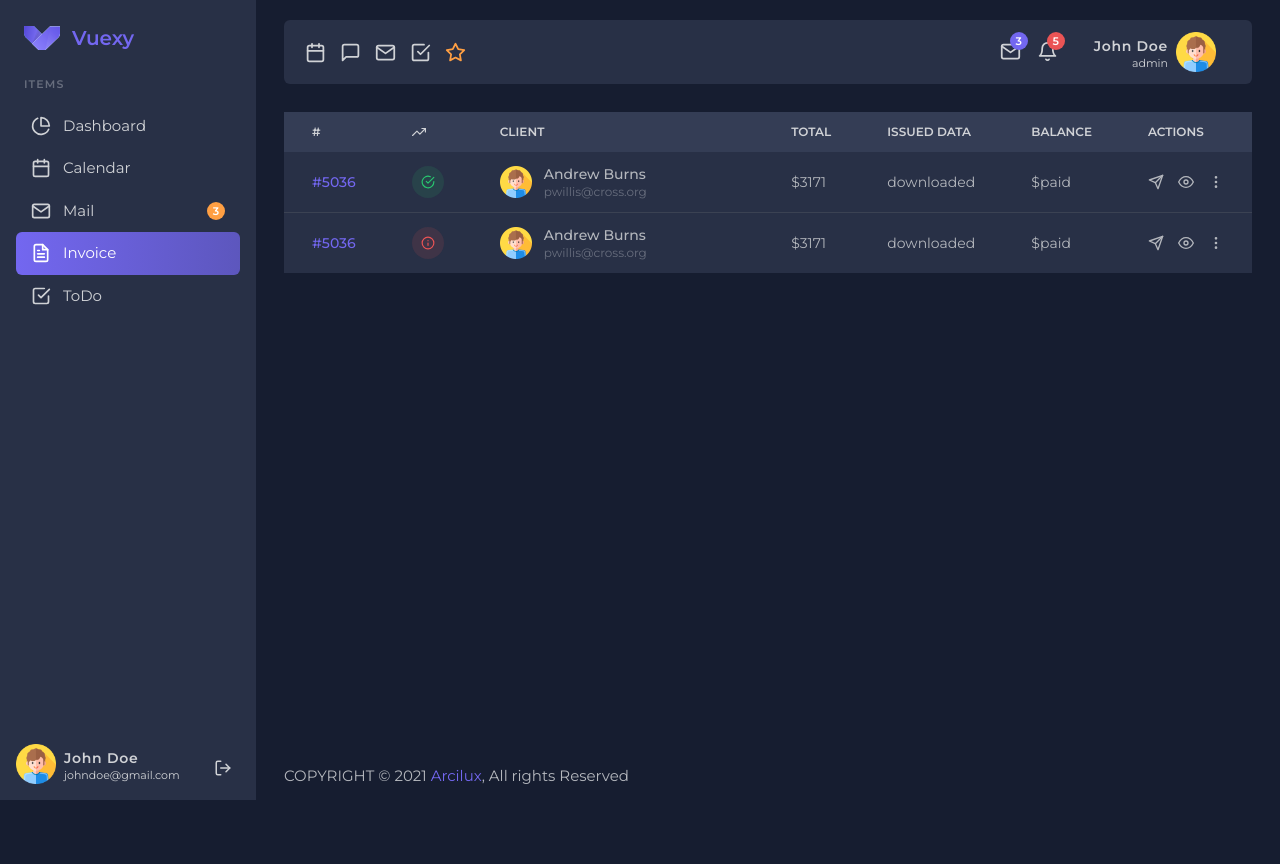
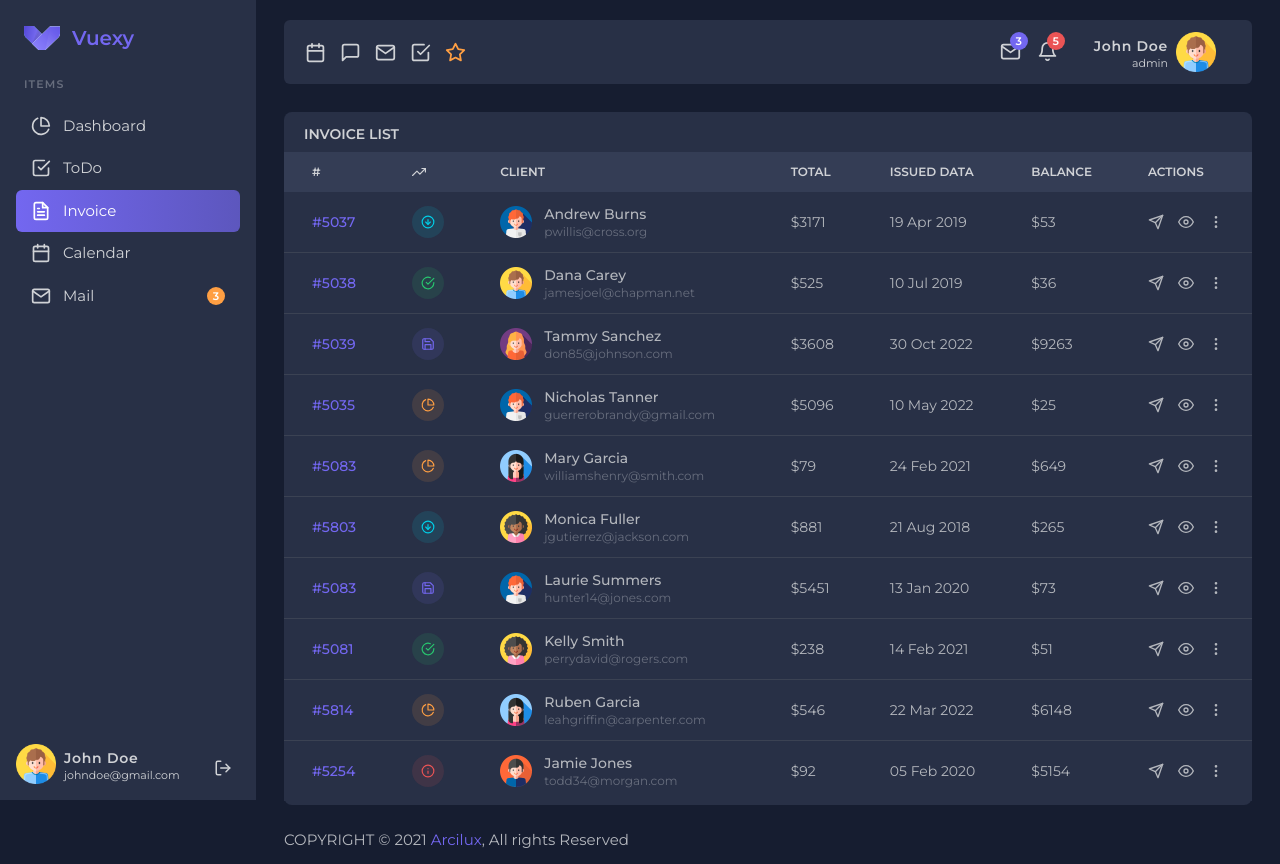
Before and after one commit to alireza-askarpour/admin-dashboard, a React (Create React App) app: page /invoice in a window 1280 px wide. Before the commit the page ends 800 px from the top, so only its background shows below. Built offline with nearby package versions, Linux system fonts and the light colour scheme.

Commit message:
feat: implement invoice page

```diff
--- a/src/components/pages/invoice/Record.tsx
+++ b/src/components/pages/invoice/Record.tsx
@@ -3,6 +3,7 @@ import Table from '../../shared/Table'
 import RecordDropdown from './RecordDropdown'
 
 interface IRecordProps {
+  id: string
   name: string
   email: string
   image: string
@@ -59,7 +60,9 @@ const Record = (props: IRecordProps) => {
   return (
     <Table.Row>
       <Table.Cell collapsing>
-        <span className="text-indigo-main font-medium text-sm cursor-pointer">#5036</span>
+        <span className="text-indigo-main font-medium text-sm cursor-pointer">
+          {props.id}
+        </span>
       </Table.Cell>
 
       <Table.Cell collapsing>
--- /dev/null
+++ b/src/constants/invoice_list.ts
@@ -0,0 +1,113 @@
+export interface IInvoice {
+  id: string
+  name: string
+  email: string
+  avatar: any
+  total: number
+  issuedDate: string
+  balance: string
+  status: 'downloaded' | 'draft' | 'paid' | 'partial-payment' | 'past-due'
+}
+
+export const INVOICE_LIST: IInvoice[] = [
+  {
+    id: '#5037',
+    name: 'Andrew Burns',
+    email: 'pwillis@cross.org',
+    avatar: '/images/man-2.png',
+    total: 3171,
+    issuedDate: '19 Apr 2019',
+    balance: '53',
+    status: 'downloaded',
+  },
+  {
+    id: '#5038',
+    name: 'Dana Carey',
+    email: 'jamesjoel@chapman.net',
+    avatar: '/images/user.png',
+    total: 525,
+    issuedDate: '10 Jul 2019',
+    balance: '36',
+    status: 'paid',
+  },
+  {
+    id: '#5039',
+    name: 'Tammy Sanchez',
+    email: 'don85@johnson.com',
+    avatar: '/images/woman-1.png',
+    total: 3608,
+    issuedDate: '30 Oct 2022',
+    balance: '9263',
+    status: 'draft',
+  },
+  {
+    id: '#5035',
+    name: 'Nicholas Tanner',
+    email: 'guerrerobrandy@gmail.com',
+    avatar: '/images/man-2.png',
+    total: 5096,
+    issuedDate: '10 May 2022',
+    balance: '25',
+    status: 'partial-payment',
+  },
+  {
+    id: '#5083',
+    name: 'Mary Garcia',
+    email: 'williamshenry@smith.com',
+    avatar: '/images/woman-3.png',
+    total: 79,
+    issuedDate: '24 Feb 2021',
+    balance: '649',
+    status: 'partial-payment',
+  },
+  {
+    id: '#5803',
+    name: 'Monica Fuller',
+    email: 'jgutierrez@jackson.com',
+    avatar: '/images/woman-2.png',
+    total: 881,
+    issuedDate: '21 Aug 2018',
+    balance: '265',
+    status: 'downloaded',
+  },
+  {
+    id: '#5083',
+    name: 'Laurie Summers',
+    email: 'hunter14@jones.com',
+    avatar: '/images/man-2.png',
+    total: 5451,
+    issuedDate: '13 Jan 2020',
+    balance: '73',
+    status: 'draft',
+  },
+  {
+    id: '#5081',
+    name: 'Kelly Smith',
+    email: 'perrydavid@rogers.com',
+    avatar: '/images/woman-2.png',
+    total: 238,
+    issuedDate: '14 Feb 2021',
+    balance: '51',
+    status: 'paid',
+  },
+  {
+    id: '#5814',
+    name: 'Ruben Garcia',
+    email: 'leahgriffin@carpenter.com',
+    avatar: '/images/woman-3.png',
+    total: 546,
+    issuedDate: '22 Mar 2022',
+    balance: '6148',
+    status: 'partial-payment',
+  },
+  {
+    id: '#5254',
+    name: 'Jamie Jones',
+    email: 'todd34@morgan.com',
+    avatar: '/images/man-1.png',
+    total: 92,
+    issuedDate: '05 Feb 2020',
+    balance: '5154',
+    status: 'past-due',
+  },
+]
--- a/src/constants/navigation_items.tsx
+++ b/src/constants/navigation_items.tsx
@@ -4,6 +4,18 @@ export const navigationItems = [
     title: 'Dashboard',
     icon: 'Chart',
     route: '/',
+  },
+  {
+    id: 5,
+    title: 'ToDo',
+    icon: 'Task',
+    route: '/todo',
+  },
+  {
+    id: 4,
+    title: 'Invoice',
+    icon: 'FileText',
+    route: '/invoice',
   },
   {
     id: 2,
@@ -18,16 +30,4 @@ export const navigationItems = [
     route: '/mail',
     badge: 3,
   },
-  {
-    id: 4,
-    title: 'Invoice',
-    icon: 'FileText',
-    route: '/invoice',
-  },
-  {
-    id: 5,
-    title: 'ToDo',
-    icon: 'Task',
-    route: '/todo',
-  },
 ]
--- a/src/containers/Invoice.tsx
+++ b/src/containers/Invoice.tsx
@@ -1,16 +1,14 @@
-import { FC } from 'react'
-
 import Table from '../components/shared/Table'
 import Record from '../components/pages/invoice/Record'
 import Icon from '../components/shared/Icon'
 
-const LIST_ITEMS = [
-  {  }
-]
+import { INVOICE_LIST } from '../constants/invoice_list'
 
-const Invoice: FC = () => {
+const Invoice = () => {
   return (
-    <section>
+    <section className="pt-3 pb-1 bg-[#283046] rounded-lg">
+      <h1 className="mb-2 ml-5 uppercase font-semibold text-sm">Invoice list</h1>
+      <div className="w-full overflow-x-auto">
         <Table>
           <Table.Header>
             <Table.Row>
@@ -28,33 +26,29 @@ const Invoice: FC = () => {
               <Table.HeaderCell collapsing className="uppercase">
                 Balance
               </Table.HeaderCell>
-            <Table.HeaderCell collapsing collapse className="uppercase">
+              <Table.HeaderCell collapsing className="uppercase">
                 Actions
               </Table.HeaderCell>
             </Table.Row>
           </Table.Header>
 
           <Table.Body>
+            {INVOICE_LIST.map((item, index) => (
               <Record
-            name="Andrew Burns"
-            email="pwillis@cross.org"
-            image="/images/user.png"
-            total={3171}
-            issuedDate="downloaded"
-            balance="paid"
-            status="paid"
+                key={index}
+                id={item.id}
+                name={item.name}
+                email={item.email}
+                image={item.avatar}
+                total={item.total}
+                issuedDate={item.issuedDate}
+                balance={item.balance}
+                status={item.status}
               />
-          <Record
-            name="Andrew Burns"
-            email="pwillis@cross.org"
-            image="/images/user.png"
-            total={3171}
-            issuedDate="downloaded"
-            balance="paid"
-            status="past-due"
-          />
+            ))}
           </Table.Body>
         </Table>
+      </div>
     </section>
   )
 }
```
Lines whose indentation alone changed are shown as unchanged.
